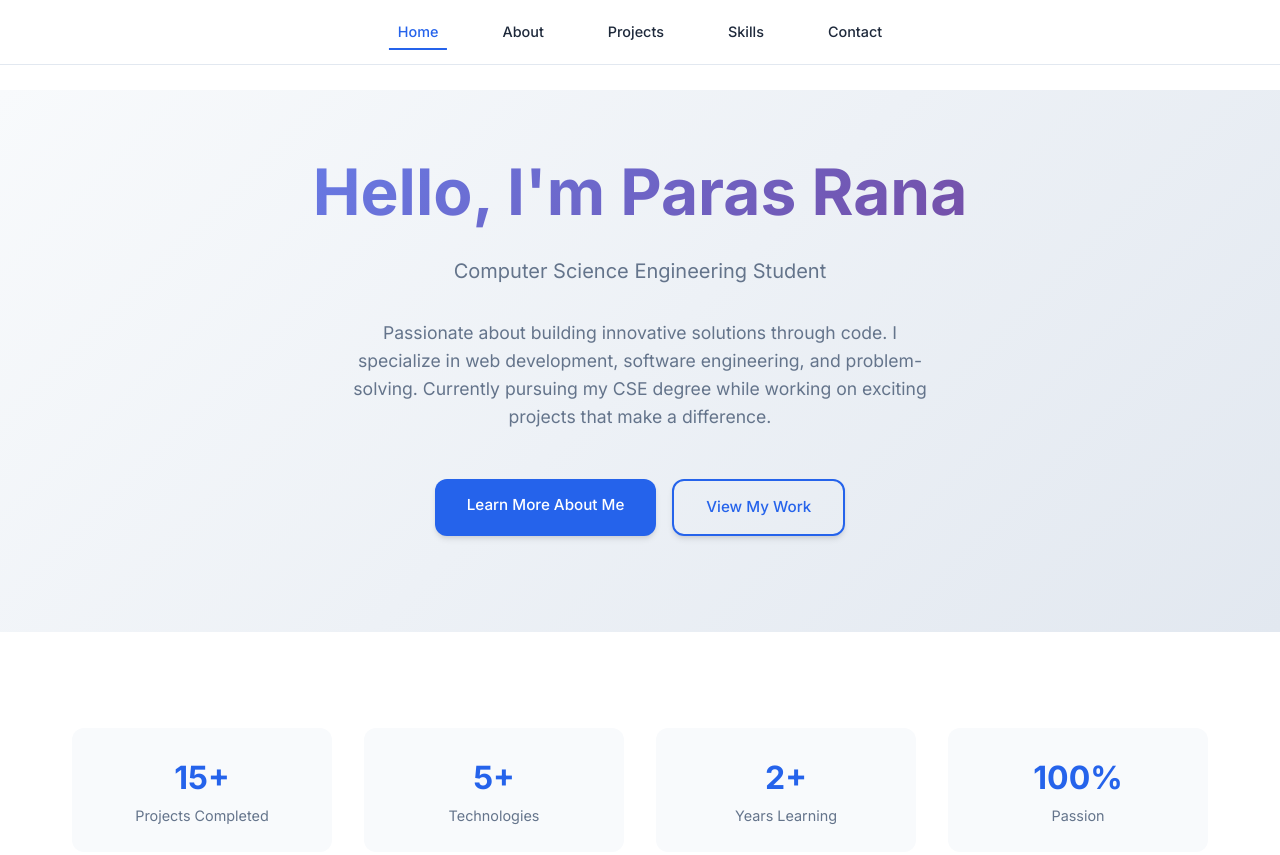
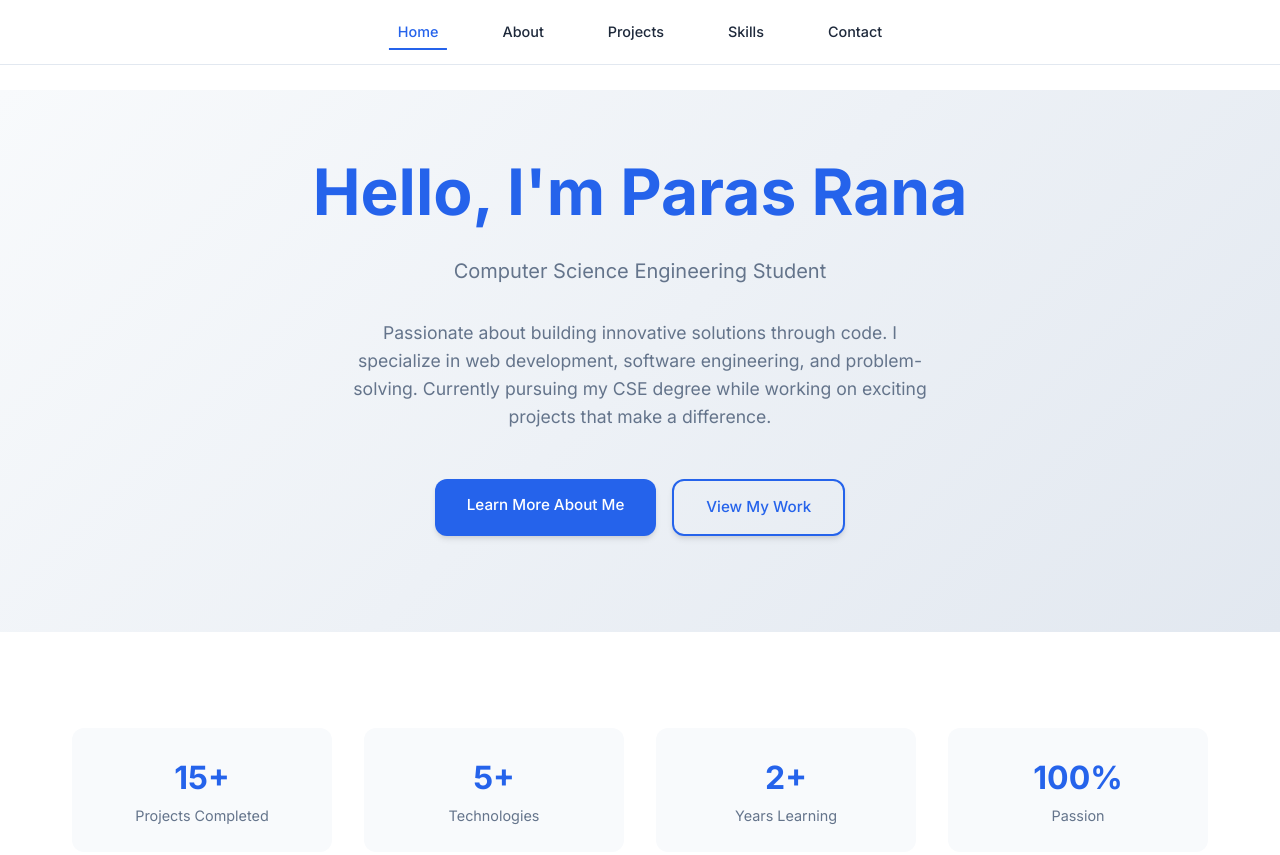
Before and after one commit to Paras1729/portfolio, a plain HTML site: page index.html in a window 1280 px wide. Shown: the top 855 px of the page. Drawn offline with Linux system fonts and the light colour scheme.

Commit message:
fixed gradient issues

```diff
--- a/css/style.css
+++ b/css/style.css
@@ -125,25 +125,20 @@ main {
 }
 
 .hero h1 {
-    font-size: clamp(2.5rem, 5vw, 4rem);
-    font-weight: 700;
-    margin-bottom: 1.5rem;
-    color: var(--text);
-    line-height: 1.2;
-    /* Gradient effect with fallback */
-    background: var(--gradient);
-    -webkit-background-clip: text;
-    -webkit-text-fill-color: transparent;
-    background-clip: text;
-}
-
-/* Fallback for browsers that don't support background-clip */
-@supports not (-webkit-background-clip: text) {
-    .hero h1 {
-        background: none;
-        color: var(--primary);
-        -webkit-text-fill-color: initial;
-    }
+    font-size: clamp(2.5rem, 5vw, 4rem) !important;
+    font-weight: 700 !important;
+    margin-bottom: 1.5rem !important;
+    color: #2563eb !important;
+    line-height: 1.2 !important;
+    display: block !important;
+    visibility: visible !important;
+    opacity: 1 !important;
+    text-align: center !important;
+    position: relative !important;
+    z-index: 10 !important;
+    background: none !important;
+    -webkit-text-fill-color: initial !important;
+    text-shadow: none !important;
 }
 
 .hero .subtitle {
--- a/index.html
+++ b/index.html
@@ -25,7 +25,7 @@
     <!-- Hero Section -->
     <section class="hero">
       <div class="container">
-        <div class="hero-content fade-in-up">
+        <div class="hero-content">
           <h1>Hello, I'm Paras Rana</h1>
           <p class="subtitle">Computer Science Engineering Student</p>
           <p class="description">
```
